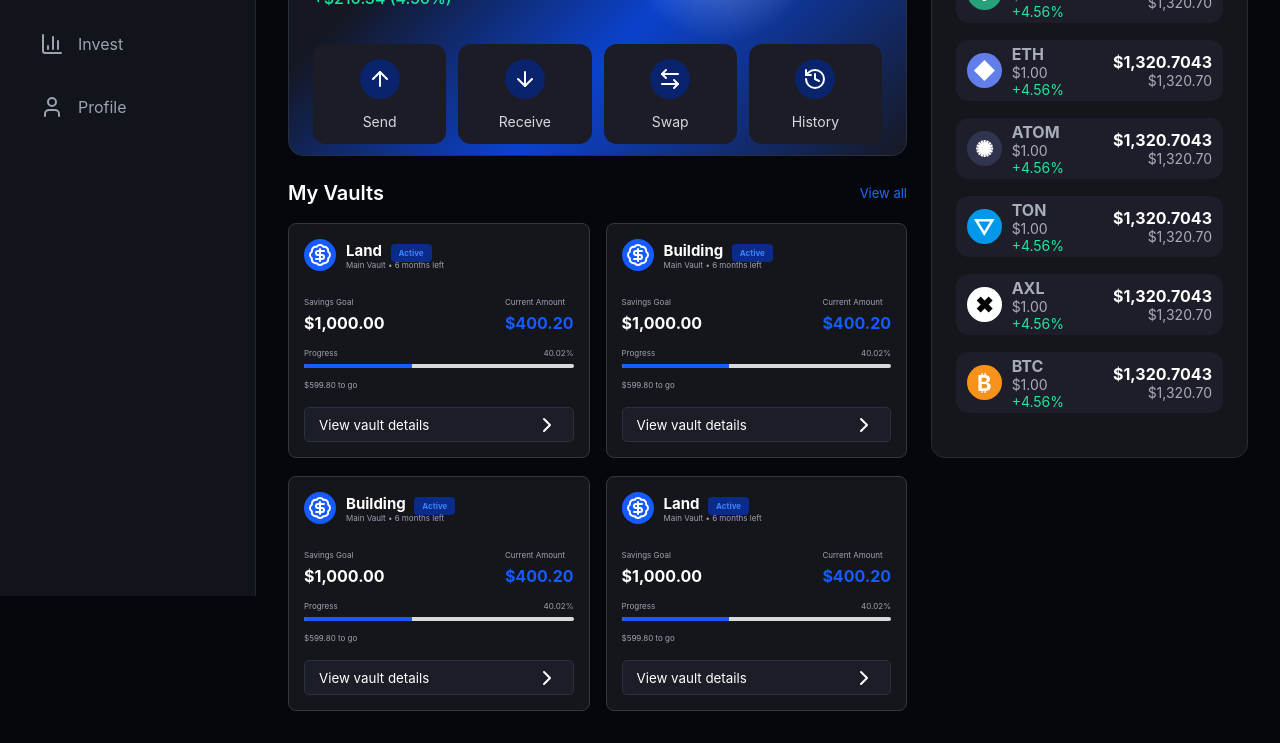
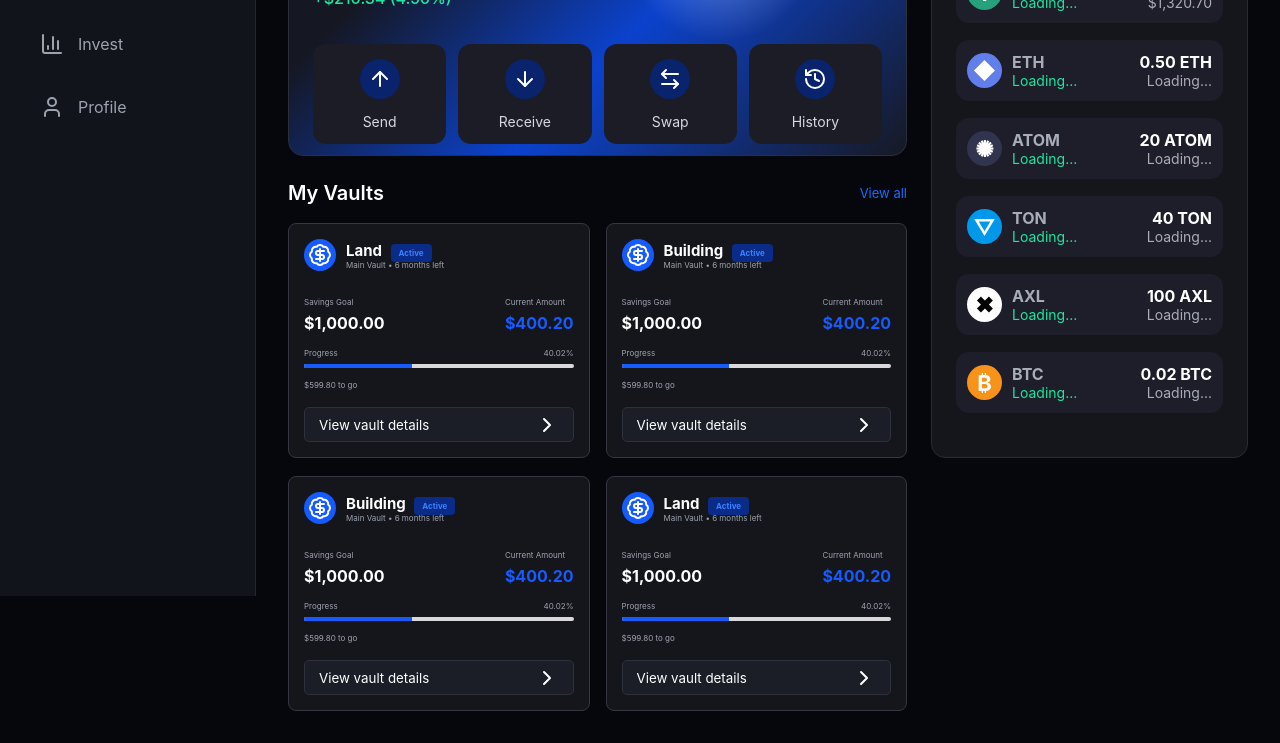
Before and after one commit to kblaq1178/hackathon-test, a plain HTML site: page index.html in a window 1280 px wide. Shown: the part 204-947 px from the top of the page. Drawn offline with nearby package versions, Linux system fonts and the light colour scheme.

Commit message:
Update index.html

```diff
--- a/index.html
+++ b/index.html
@@ -32,6 +32,28 @@
   </div>
 
   <button id="connectWalletBtnDesktop">Connect Wallet</button>
+
+  <div class="wallet-box hidden" id="walletBox">
+    <button class="wallet-display" id="walletDisplayBtn">
+      <span class="green-dot"></span>
+      <span id="walletShortText">Connected</span>
+      <i data-lucide="chevron-down"></i>
+    </button>
+
+    <div class="wallet-dropdown hidden" id="walletDropdown">
+      <p class="connected-badge">Connected</p>
+
+      <button id="copyWalletBtn">
+        <i data-lucide="copy"></i>
+        Copy Address
+      </button>
+
+      <button id="disconnectWalletBtn" class="danger">
+        <i data-lucide="log-out"></i>
+        Disconnect
+      </button>
+    </div>
+  </div>
 
   <div class="top-icons">
     <i data-lucide="search"></i>
@@ -248,75 +270,75 @@
     <a>View all</a>
   </div>
 
-        <div class="asset">
+  <div class="asset" data-coin="tether">
     <div class="coin usdt">₮</div>
     <div>
       <h3>USDT</h3>
-            <p>$1.00 <span>+4.56%</span></p>
+      <p><span class="coin-price">Loading...</span> <span class="coin-change"></span></p>
     </div>
     <div class="asset-price">
-            <h4>$1,320.7043</h4>
-            <p>$1,320.70</p>
+      <h4 class="coin-balance">$1,320.7043</h4>
+      <p class="coin-value">$1,320.70</p>
     </div>
   </div>
 
-        <div class="asset">
+  <div class="asset" data-coin="ethereum">
     <div class="coin eth">◆</div>
     <div>
       <h3>ETH</h3>
-            <p>$1.00 <span>+4.56%</span></p>
+      <p><span class="coin-price">Loading...</span> <span class="coin-change"></span></p>
     </div>
     <div class="asset-price">
-            <h4>$1,320.7043</h4>
-            <p>$1,320.70</p>
+      <h4 class="coin-balance">0.50 ETH</h4>
+      <p class="coin-value">Loading...</p>
     </div>
   </div>
 
-        <div class="asset">
+  <div class="asset" data-coin="cosmos">
     <div class="coin atom">✺</div>
     <div>
       <h3>ATOM</h3>
-            <p>$1.00 <span>+4.56%</span></p>
+      <p><span class="coin-price">Loading...</span> <span class="coin-change"></span></p>
     </div>
     <div class="asset-price">
-            <h4>$1,320.7043</h4>
-            <p>$1,320.70</p>
+      <h4 class="coin-balance">20 ATOM</h4>
+      <p class="coin-value">Loading...</p>
     </div>
   </div>
 
-        <div class="asset">
+  <div class="asset" data-coin="the-open-network">
     <div class="coin ton">▽</div>
     <div>
       <h3>TON</h3>
-            <p>$1.00 <span>+4.56%</span></p>
+      <p><span class="coin-price">Loading...</span> <span class="coin-change"></span></p>
     </div>
     <div class="asset-price">
-            <h4>$1,320.7043</h4>
-            <p>$1,320.70</p>
+      <h4 class="coin-balance">40 TON</h4>
+      <p class="coin-value">Loading...</p>
     </div>
   </div>
 
-        <div class="asset">
+  <div class="asset" data-coin="axelar">
     <div class="coin axl">✖</div>
     <div>
       <h3>AXL</h3>
-            <p>$1.00 <span>+4.56%</span></p>
+      <p><span class="coin-price">Loading...</span> <span class="coin-change"></span></p>
     </div>
     <div class="asset-price">
-            <h4>$1,320.7043</h4>
-            <p>$1,320.70</p>
+      <h4 class="coin-balance">100 AXL</h4>
+      <p class="coin-value">Loading...</p>
     </div>
   </div>
 
-        <div class="asset">
+  <div class="asset" data-coin="bitcoin">
     <div class="coin btc">₿</div>
     <div>
       <h3>BTC</h3>
-            <p>$1.00 <span>+4.56%</span></p>
+      <p><span class="coin-price">Loading...</span> <span class="coin-change"></span></p>
     </div>
     <div class="asset-price">
-            <h4>$1,320.7043</h4>
-            <p>$1,320.70</p>
+      <h4 class="coin-balance">0.02 BTC</h4>
+      <p class="coin-value">Loading...</p>
     </div>
   </div>
 </aside>
@@ -419,6 +441,7 @@
 
   </main>
 
+  <script src="https://cdn.jsdelivr.net/npm/ethers@6.13.2/dist/ethers.umd.min.js"></script>
   <script src="app.js"></script>
   <nav class="mobile-bottom-nav">
   <a class="nav-link active" data-page="home">
```
Lines whose indentation alone changed are shown as unchanged.
